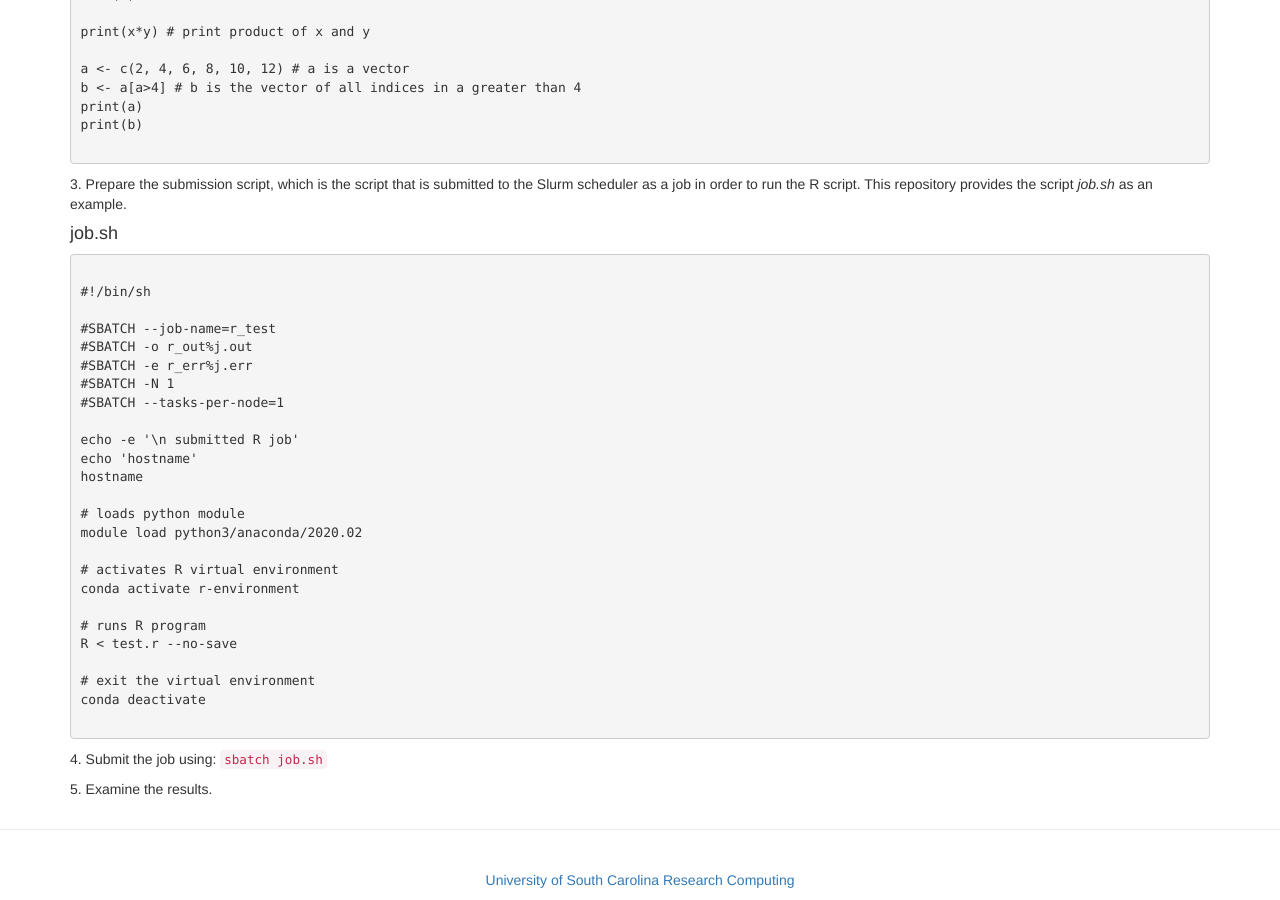
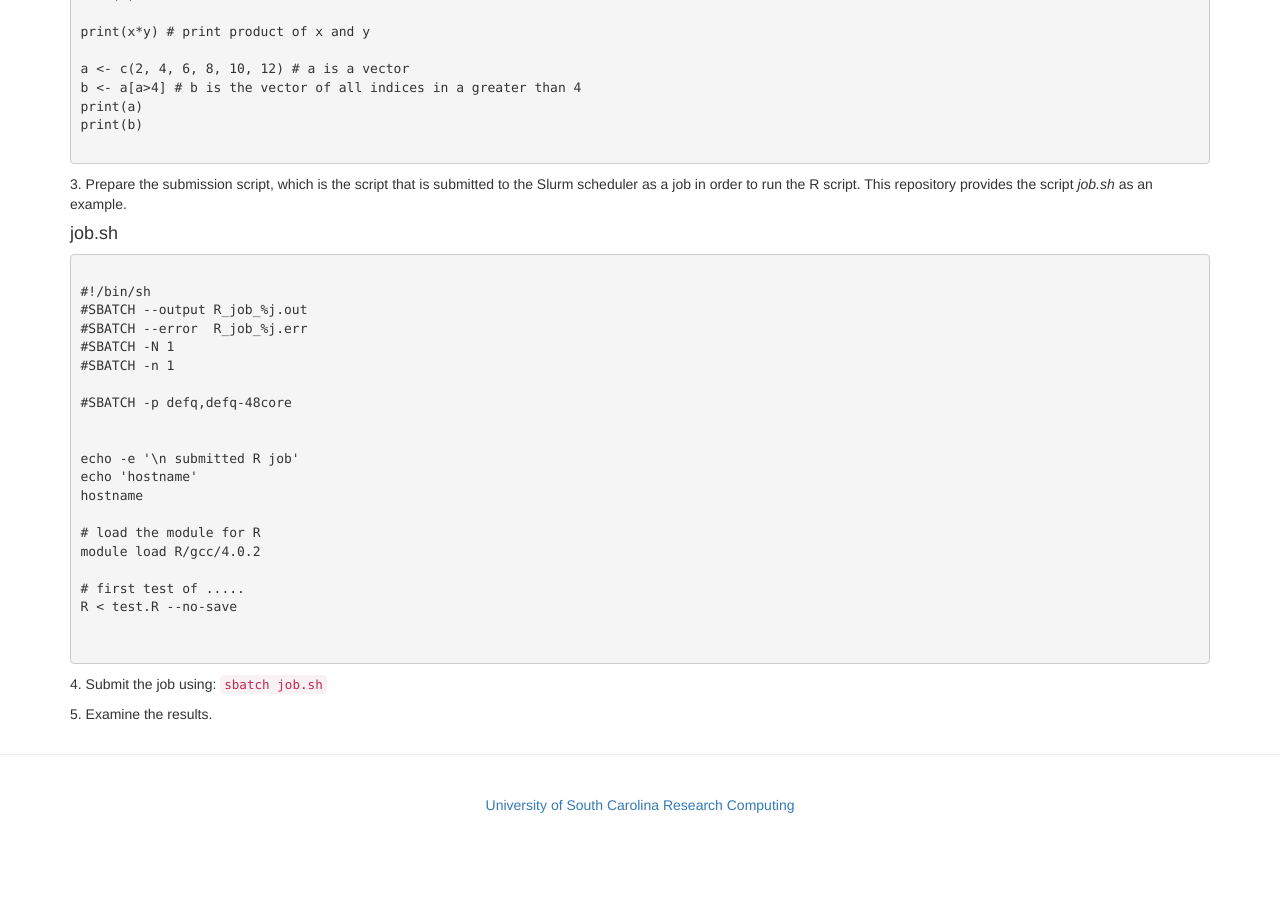
Before and after one commit to uofsc-rc/uofsc-rc.github.io, a Jekyll site: the page built from tutorials/R.html, in a window 1280 px wide and 900 px high, scrolled down 1485 px. Built offline with Jekyll 4.4.1, drawn with Linux system fonts in a browser that asks for light colours; after the commit the page ends 2310 px from its top, so only the background shows below that.

Commit message:
Update R.html

```diff
--- a/tutorials/R.html
+++ b/tutorials/R.html
@@ -94,28 +94,24 @@ print(b)
         <h4>job.sh</h4>
         <pre><code>
 #!/bin/sh
+#SBATCH --output R_job_%j.out
+#SBATCH --error  R_job_%j.err
+#SBATCH -N 1
+#SBATCH -n 1
 
-#SBATCH --job-name=r_test
-#SBATCH -o r_out%j.out
-#SBATCH -e r_err%j.err
-#SBATCH -N 1
-#SBATCH --tasks-per-node=1
+#SBATCH -p defq,defq-48core
+
 
 echo -e '\n submitted R job'
 echo 'hostname'
 hostname
 
-# loads python module
-module load python3/anaconda/2020.02
+# load the module for R
+module load R/gcc/4.0.2
 
-# activates R virtual environment
-conda activate r-environment
+# first test of .....
+R < test.R --no-save
 
-# runs R program
-R < test.r --no-save
-
-# exit the virtual environment
-conda deactivate
         </code></pre>
         <p>4. Submit the job using: <code>sbatch job.sh</code></p>
 
```
